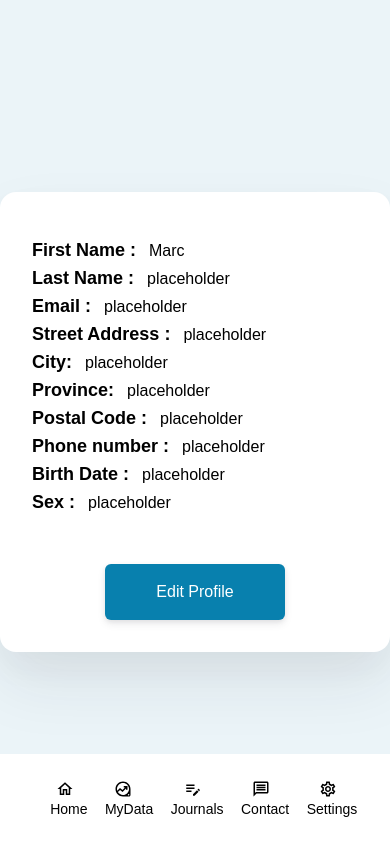
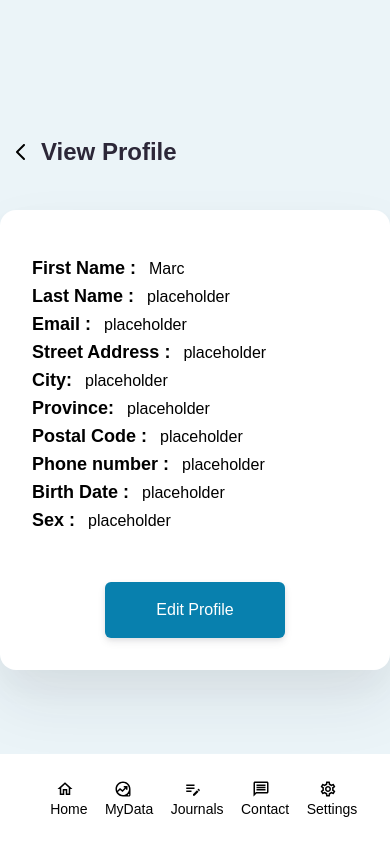
Before and after one commit to Chr728/Compass, a Next.js app in the folder compass/: page /profile in a window 390 px wide. Built offline with nearby package versions, Linux system fonts and the light colour scheme; no server answers.

Commit message:
#23  page reference text added

```diff
--- a/compass/app/profile/page.tsx
+++ b/compass/app/profile/page.tsx
@@ -13,7 +13,20 @@ export default function Profile() {
 
   return (
     <div className="bg-eggshell min-h-screen flex flex-col justify-center">
-      <span className="rounded-2xl  mt-8 mb-8 mr-28 bg-white flex flex-col m-auto w-full md:max-w-[800px] md:min-h-[600px] p-8 shadow-[0_32px_64px_0_rgba(44,39,56,0.08),0_16px_32px_0_rgba(44,39,56,0.04)]">
+      <span className="flex items-baseline font-bold text-darkgrey text-[24px] mx-4 mt-4 mb-4">
+        <Link href="">
+            <Image
+            src="/icons/LeftArrow.svg"
+            alt="LeftArrow icon"
+            width={10}
+            height={10}
+            className="mr-4 md:hidden"
+            style={{ width: 'auto', height: 'auto' }}
+            />
+        </Link>
+        View Profile
+        </span>
+      <span className="rounded-2xl  mt-6 mb-10 mr-28 bg-white flex flex-col m-auto w-full md:max-w-[800px] md:min-h-[600px] p-8 shadow-[0_32px_64px_0_rgba(44,39,56,0.08),0_16px_32px_0_rgba(44,39,56,0.04)]">
       <div className="mt-3 relative">
     <div>
         <p className="text-lg ml-0 font-sans text-black  font-bold text-[16px]" style={{ display: 'inline' }}>First Name : </p>
@@ -51,14 +64,17 @@ export default function Profile() {
     </div>
 
     <div className="flex justify-center mt-6">
-    <Link href="#"  className="mt-6">
+    <Link href="/editprofile"  className="mt-6">
             <Button type="submit" text="Edit Profile" style={{ width: '180px', alignContent:'center' }} />
             </Link>
         </div>
     </span>
-    <div className={`xl:max-w-[1280px] w-full`}>
+    <div className="mt-4" >
+    <div className={`xl:max-w-[1280px] w-full  menu-container`}>
       <Menu />
     </div>
     </div>
+
+    </div>
   );
 }
```
Also changed, not shown: compass/app/editprofile/page.tsx (line endings or trailing spaces), compass/app/globals.css (line endings or trailing spaces).
